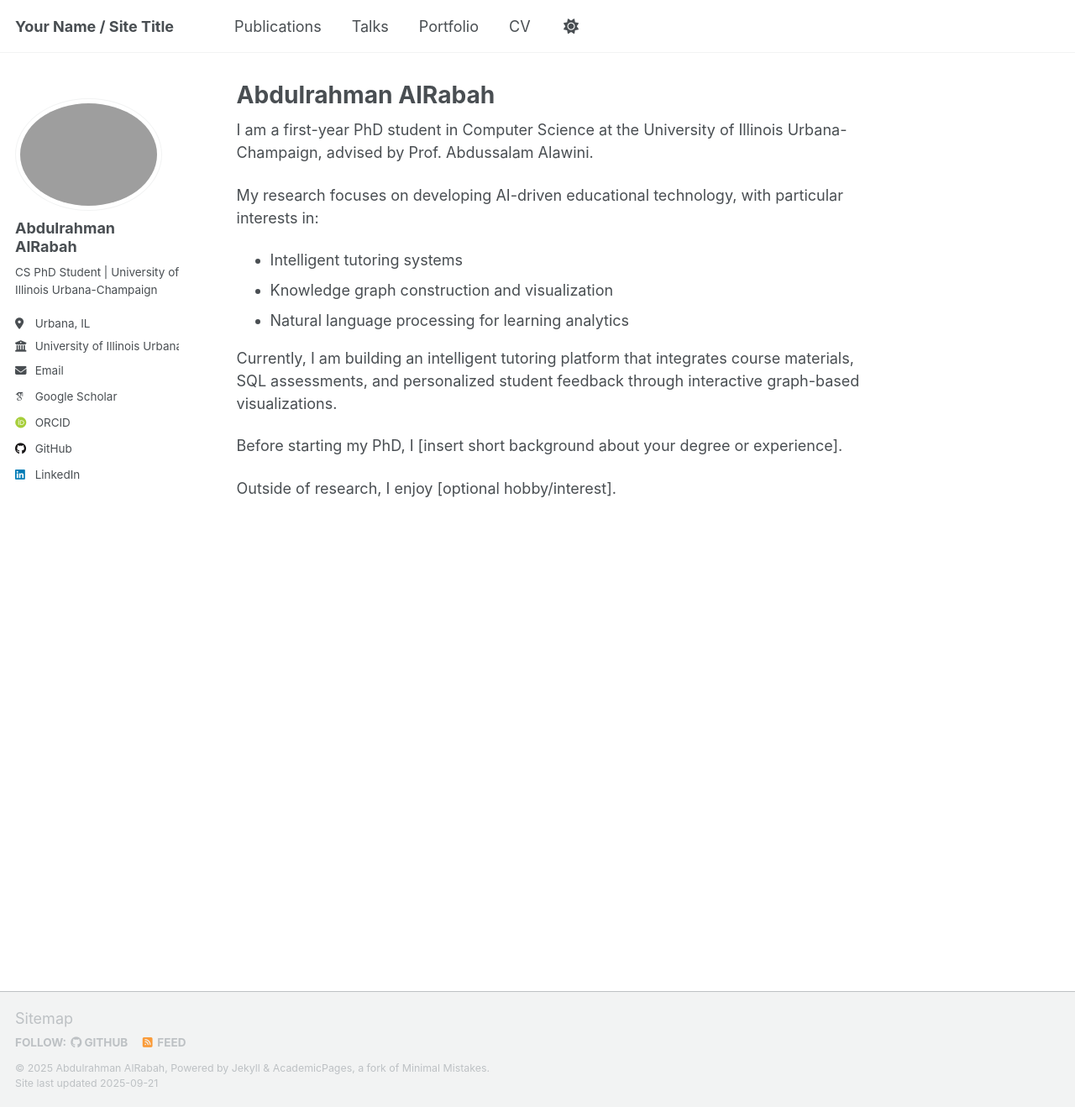
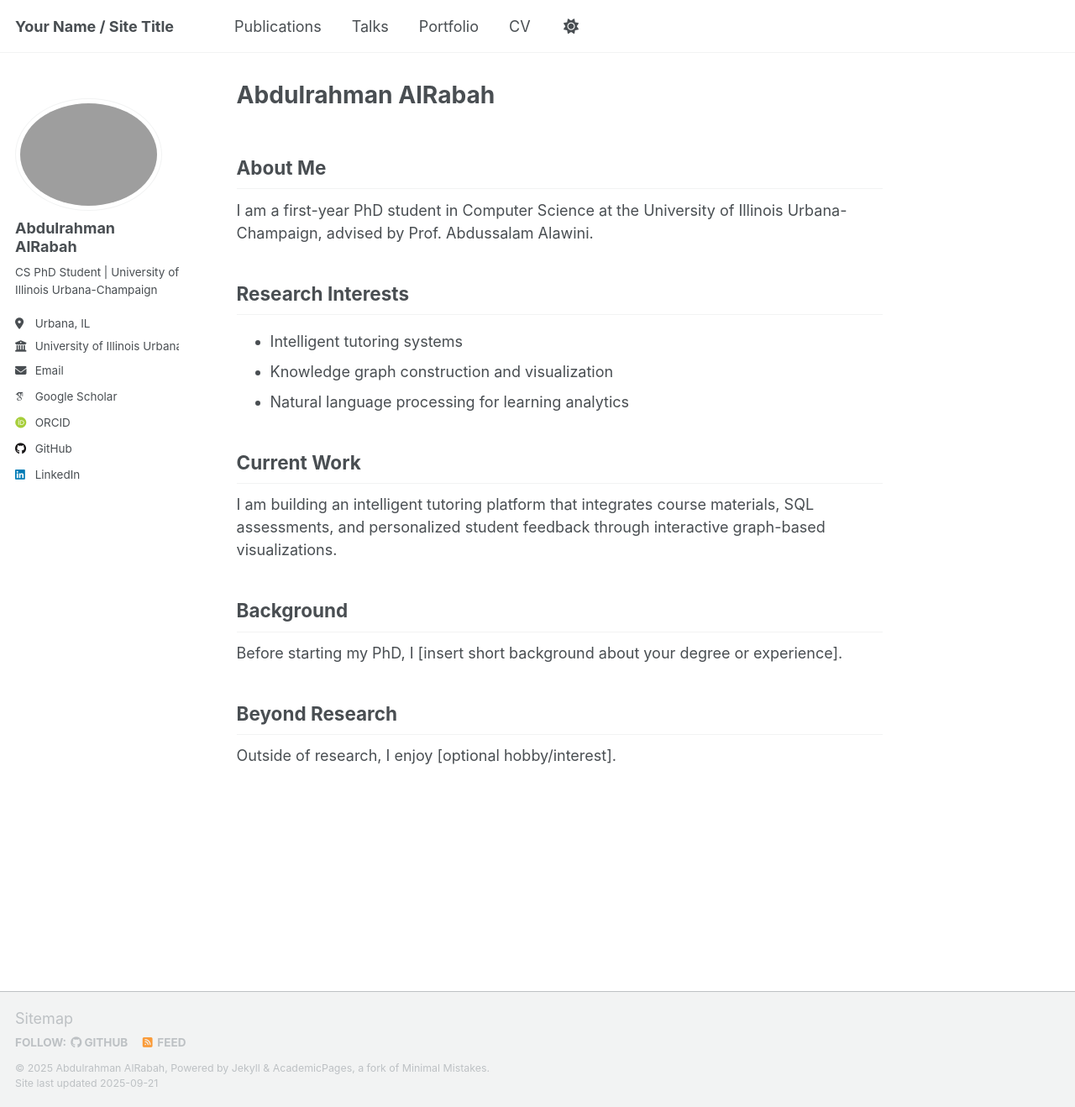
Before and after one commit to aalrabah/aalrabah.github.io, a Jekyll site: the page built from _pages/about.md, in a window 1280 px wide and 1318 px high. Shown: the whole window at 84% size. Built offline with Jekyll 4.4.1, drawn with Linux system fonts in a browser that asks for light colours; some web fonts are replaced; a script that is not in the unit is left out.

Commit message:
Update about page with personal and research details

```diff
--- a/_pages/about.md
+++ b/_pages/about.md
@@ -7,15 +7,18 @@ redirect_from:
   - /about.html
 ---
 
+## About Me
 I am a first-year PhD student in Computer Science at the University of Illinois Urbana-Champaign, advised by Prof. Abdussalam Alawini.
-
-My research focuses on developing AI-driven educational technology, with particular interests in:
+## Research Interests
 - Intelligent tutoring systems
 - Knowledge graph construction and visualization
 - Natural language processing for learning analytics
 
-Currently, I am building an intelligent tutoring platform that integrates course materials, SQL assessments, and personalized student feedback through interactive graph-based visualizations.
+## Current Work
+I am building an intelligent tutoring platform that integrates course materials, SQL assessments, and personalized student feedback through interactive graph-based visualizations.
 
+## Background
 Before starting my PhD, I [insert short background about your degree or experience].
 
+## Beyond Research
 Outside of research, I enjoy [optional hobby/interest].
```
